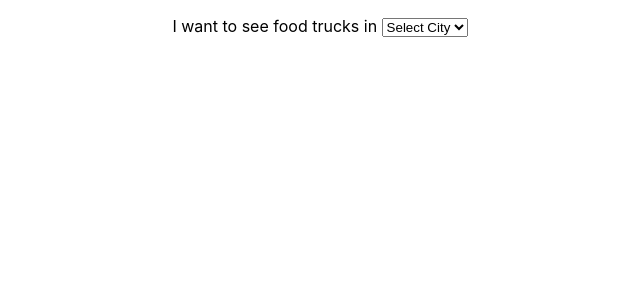
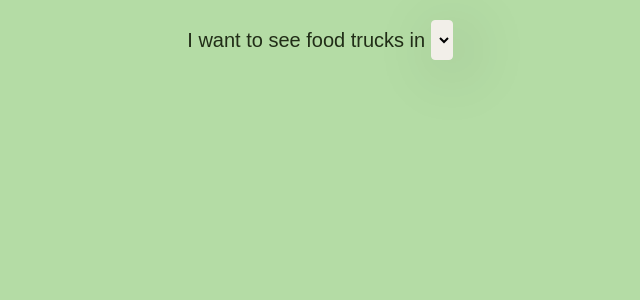
Before and after one commit to andreysaf/FoodyTrucky, a React (Create React App) app in the folder client/: page / in a window 1280 px wide. Shown: the top 300 px of the page, without its empty margins (320-960 px from the left). Built offline with nearby package versions, Linux system fonts and the light colour scheme.

Commit message:
CSS styling updates

```diff
--- a/client/src/components/FoodTruck/FoodTruck.css
+++ b/client/src/components/FoodTruck/FoodTruck.css
@@ -1,4 +1,15 @@
 .card {
     display: flex;
     flex-direction: column;
+    justify-content: flex-start;
+    text-align: left;
+    padding: 20px;
+    background-color: #f2efe9;
+    margin: 10px;
+    border-radius: 15px;
+    box-shadow: 10px 10px 65px 0px rgb(15,18,8, 0.23);
 }
+
+p {
+    font-size: 20px;
+}
--- a/client/src/index.css
+++ b/client/src/index.css
@@ -1,10 +1,10 @@
 body {
   margin: 0;
-  font-family: -apple-system, BlinkMacSystemFont, 'Segoe UI', 'Roboto', 'Oxygen',
-    'Ubuntu', 'Cantarell', 'Fira Sans', 'Droid Sans', 'Helvetica Neue',
-    sans-serif;
+  font-family: 'Poppins', sans-serif;
   -webkit-font-smoothing: antialiased;
   -moz-osx-font-smoothing: grayscale;
+  background-color: #b4dca5;
+  color: #212d17;
 }
 
 code {
--- a/client/src/queries/FoodTrucks/FoodTrucks.tsx
+++ b/client/src/queries/FoodTrucks/FoodTrucks.tsx
@@ -48,10 +48,7 @@ const FoodTrucks = (props: FoodTrucksProps) => {
               <p>There are no food trucks in this area.</p>
             ))}
           {data.vendors &&
-            data.vendors.hasMore &&
-            (isLoadingMore ? (
-              <p>Loading...</p>
-            ) : (
+            data.vendors.hasMore && (
               <button
                 onClick={async () => {
                   setIsLoadingMore(true);
@@ -65,9 +62,9 @@ const FoodTrucks = (props: FoodTrucksProps) => {
                   setIsLoadingMore(false);
                 }}
               >
-                More
+                {isLoadingMore ? 'Loading' : 'Still Hungry'}
               </button>
-            ))}
+            )}
         </Fragment>
       )}
     </Fragment>
--- /dev/null
+++ b/client/src/queries/Regions/Regions.css
@@ -0,0 +1,21 @@
+p {
+    font-size: 20px;
+}
+
+select {
+    height: 40px;
+    font-size: 20px;
+    border-radius: 4px;
+    border-color: #f2efe9;
+    background-color: #f2efe9;
+    box-shadow: 10px 10px 65px 0px rgb(15,18,8, 0.23);
+}
+
+button {
+    background-color: #eeaf1a;
+    padding: 8px;
+    margin: 10px;
+    border-radius: 15px;
+    border: none;
+    color: #212d17;
+}
--- a/client/src/queries/Regions/Regions.tsx
+++ b/client/src/queries/Regions/Regions.tsx
@@ -1,11 +1,12 @@
 import React, { useState, Fragment } from 'react';
 import { useQuery, gql } from '@apollo/client';
 
+import './Regions.css'
+
 interface Region {
   id: string;
+  name: string;
   fullName: string;
-  name: string;
-  country: string;
 }
 
 interface RegionsResults {
@@ -20,6 +21,7 @@ const REGIONS = gql`
   query GetRegions {
     regions {
       id
+      name
       fullName
     }
   }
@@ -45,13 +47,12 @@ const Regions = (props: RegionProps) => {
             }}
           >
             <option hidden selected>
-              Select City
             </option>
             {data &&
               data.regions &&
               data.regions.map((region: Region) => (
                 <option value={region.id} key={region.id}>
-                  {region.fullName}
+                  {region.fullName ? region.fullName : region.name}
                 </option>
               ))}
           </select>
```
Also changed, not shown: 1 other file (tests, documents, lock files or other folders).
